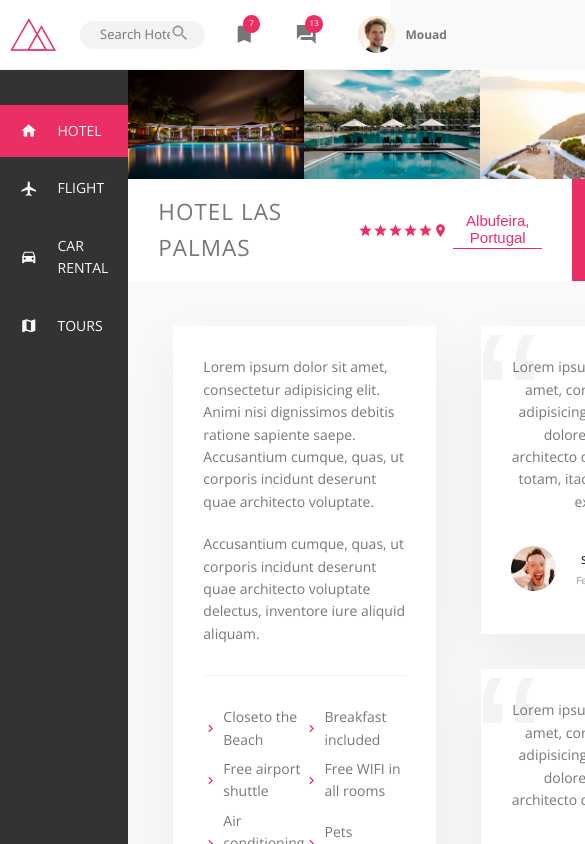
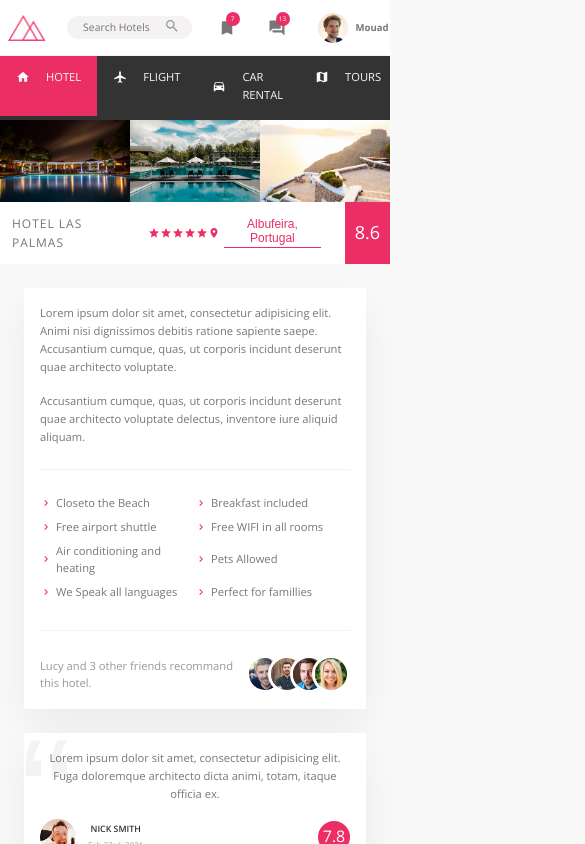
Before and after one commit to mouad-aitelmahjoub/trillo, a React (Create React App) app: page / in a window 390 px wide. Shown: the top 844 px of the page, 585 px wide, since content can reach past the window. Built offline with nearby package versions, Linux system fonts and the light colour scheme.

Commit message:
Responsive : Done

```diff
--- a/src/_base.scss
+++ b/src/_base.scss
@@ -10,6 +10,10 @@
 html {
   box-sizing: border-box;
   font-size: 62.5%; //1rem = 10px
+
+  @media only screen and (max-width: $bp-large) {
+    font-size: 50%; //1rem = 8px
+  }
 }
 body {
   font-family: "Open Sans", sans-serif;
--- a/src/_variables.scss
+++ b/src/_variables.scss
@@ -22,3 +22,9 @@ $border-line: 1px solid $grey-light-2;
 
 //Box Shadow
 $shadow-light: 0 2rem 5rem rgba(0, 0, 0, 0.06);
+
+//BreakPoints
+$bp-largest: 75em; // 1200px/16 = 75em
+$bp-large: 68.75em; // 1100px/16 = 68.75em
+$bp-medium: 56.25em; // 900px/16 = 56.25em
+$bp-small: 37.5em; // 600px/16 = 37.5em
--- a/src/app.scss
+++ b/src/app.scss
@@ -4,4 +4,7 @@
 
 .content {
   display: flex;
+  @media only screen and (max-width: $bp-medium) {
+    flex-direction: column;
+  }
 }
--- a/src/components/CallToAction/call-to-action.scss
+++ b/src/components/CallToAction/call-to-action.scss
@@ -3,6 +3,9 @@
 .cta {
   padding: 3.5rem 0;
   text-align: center;
+  @media only screen and (max-width: $bp-medium) {
+    padding: 2.5rem 0;
+  }
 
   &__book-now {
     font-size: 1.5rem;
--- a/src/components/HotelDetails/hotel-details.scss
+++ b/src/components/HotelDetails/hotel-details.scss
@@ -9,6 +9,10 @@
     text-transform: uppercase;
     letter-spacing: 1px;
     padding: 1.5rem 3rem;
+    @media only screen and (max-width: $bp-small) {
+      font-size: 1.5rem;
+      padding: 1.5rem 1.5rem;
+    }
   }
   &__stars {
     margin-right: auto;
@@ -38,6 +42,11 @@
     color: $white;
     padding: 0 2.25rem;
     margin-left: 3rem;
+
+    @media only screen and (max-width: $bp-small) {
+      padding: 0 1.25rem;
+      font-size: 1.25rem;
+    }
   }
   &__rating-average {
     font-size: 2.25rem;
@@ -46,5 +55,8 @@
   &__rating-count {
     font-size: 1rem;
     text-transform: uppercase;
+    @media only screen and (max-width: $bp-small) {
+      display: none;
+    }
   }
 }
--- a/src/components/HotelInfo/hotel-info.scss
+++ b/src/components/HotelInfo/hotel-info.scss
@@ -6,6 +6,12 @@
   background-color: $grey-light-1;
   border-bottom: $border-line;
   font-size: 1.4rem;
+  @media only screen and (max-width: $bp-medium) {
+    padding: 3rem;
+  }
+  @media only screen and (max-width: $bp-small) {
+    flex-direction: column;
+  }
 
   .description {
     background-color: white;
@@ -13,6 +19,16 @@
     padding: 3rem;
     flex: 0 0 60%;
     margin-right: 4.5rem;
+
+    @media only screen and (max-width: $bp-medium) {
+      padding: 2rem;
+      margin-right: 3rem;
+    }
+
+    @media only screen and (max-width: $bp-small) {
+      margin-right: 0;
+      margin-bottom: 3rem;
+    }
     .paragraph:not(:last-of-type) {
       margin-bottom: 2rem;
     }
@@ -45,8 +61,8 @@
       &__count {
         font-size: 1.4rem;
       }
-
       &__friends {
+        display: flex;
       }
       &__photo {
         box-sizing: content-box;
@@ -55,7 +71,7 @@
         border-radius: 50%;
         border: 3px solid white;
         &:not(:last-of-type) {
-          margin-right: -1.5rem;
+          margin-right: -2rem;
         }
       }
     }
@@ -69,6 +85,10 @@
       padding: 3rem;
       margin-bottom: 3.5rem;
       position: relative;
+      @media only screen and (max-width: $bp-medium) {
+        padding: 2rem;
+        margin-bottom: 3rem;
+      }
 
       &__text {
         position: relative;
--- a/src/components/Sidebar/sidebar.scss
+++ b/src/components/Sidebar/sidebar.scss
@@ -2,7 +2,6 @@
 
 .sidebar {
   background-color: $grey-dark-1;
-  min-height: calc(100vh - $header-height);
   flex: 0 0 18%;
   display: flex;
   flex-direction: column;
@@ -13,10 +12,18 @@
     justify-content: space-evenly;
     font-size: 1.4rem;
     margin-top: 3.5rem;
+    @media only screen and (max-width: $bp-medium) {
+      flex-direction: row;
+      margin: 0;
+    }
     &__item {
       position: relative;
       &:not(:last-child) {
+        align-self: stretch;
         margin-bottom: 0.5rem;
+      }
+      @media only screen and (max-width: $bp-medium) {
+        flex: 1;
       }
     }
 
@@ -50,13 +57,14 @@
       width: 1.75rem;
       margin-right: 2rem;
     }
-    &__text {
-    }
   }
   .legal {
     font-size: 1.2rem;
     text-align: center;
     padding: 2.5rem;
     color: $grey-light-4;
+    @media only screen and (max-width: $bp-medium) {
+      display: none;
+    }
   }
 }
```
